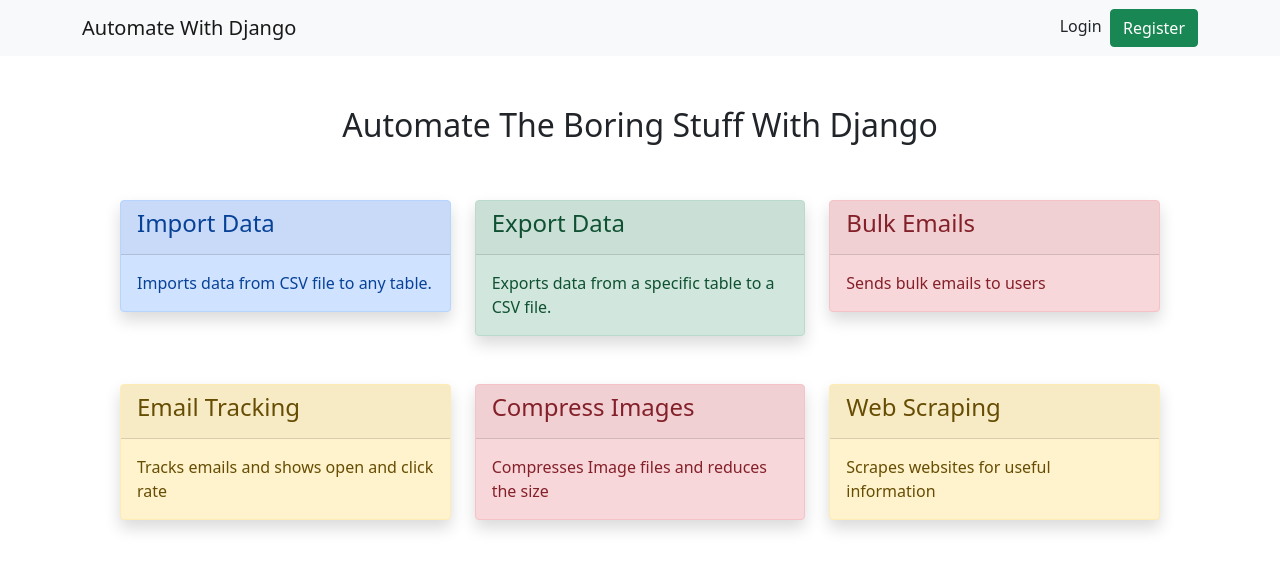
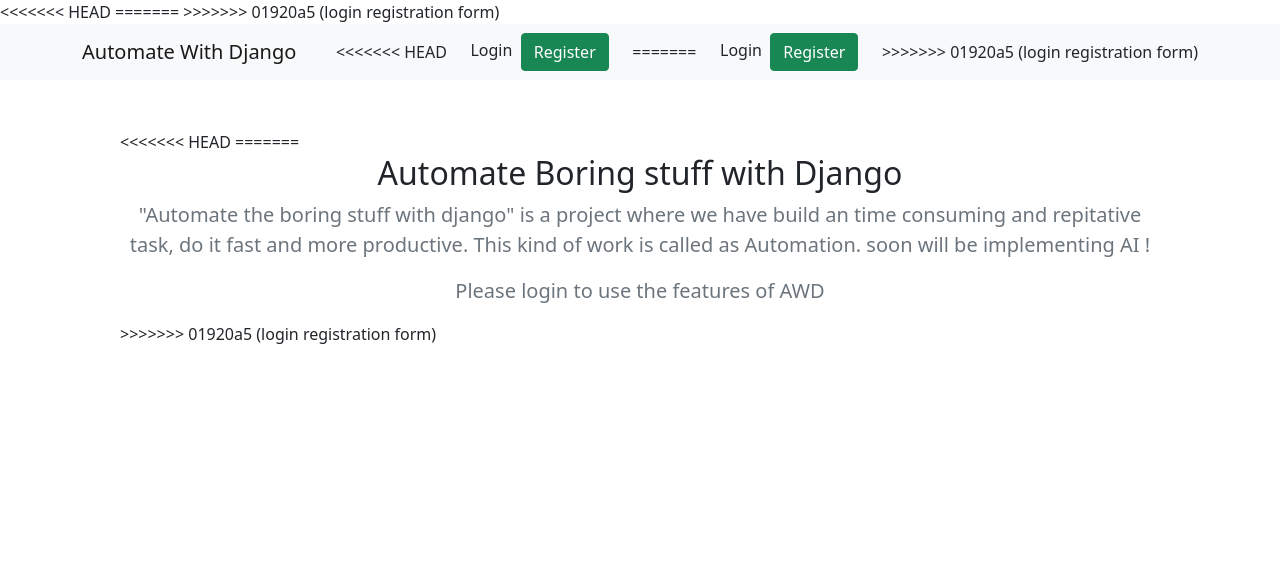
Before and after one commit to vinodsagar260981/automatewithdjango, a Django app: template templates/home.html in a window 1280 px wide. Shown: the top 570 px of the page. Run offline with Django 5.2, Linux system fonts and the light colour scheme; the template is opened without the code that fills it, so the values that code supplies are empty.

Commit message:
login registration form

```diff
--- a/templates/base.html
+++ b/templates/base.html
@@ -16,11 +16,25 @@
       integrity="sha384-MrcW6ZMFYlzcLA8Nl+NtUVF0sA7MsXsP1UyJoMp4YLEuNSfAP+JcXn/tWtIaxVXM"
       crossorigin="anonymous"
     ></script>
+<<<<<<< HEAD
+=======
+    <script src="https://ajax.googleapis.com/ajax/libs/jquery/3.7.1/jquery.min.js"></script>
+>>>>>>> 01920a5 (login registration form)
     <script src="{% static 'js/custom.js' %}"></script>
     <style>
       .form-group{
         padding: 15px !important;
       }
+<<<<<<< HEAD
+=======
+      .home-info{
+        position: absolute;
+        top: 50%;
+        left: 50%;
+        transform: translate(-50%, -50%);
+        padding: 20px;
+      }
+>>>>>>> 01920a5 (login registration form)
     </style>
   </head>
   <body>
@@ -28,11 +42,27 @@
     <nav class="navbar navbar-light bg-light">
       <div class="container">
         <a class="navbar-brand" href="{% url 'home' %}">Automate With Django</a>
+<<<<<<< HEAD
         <div>
           <a href="#" class="float-right text-decoration-none text-dark">Login</a>
           <!-- same -->
           &nbsp;<a href="#" class="float-right btn btn-success">Register</a>
         </div>
+=======
+        {% if user.is_authenticated %}
+        <div>
+          Logged as : <b>{{ user }}</b>
+          &nbsp;<a href="{% url 'logout' %}" class="float-right btn btn-outline-danger">Logout</a>
+        </div>
+
+        {% else %}
+        <div>
+          <a href="{% url 'login' %}" class="float-right text-decoration-none text-dark">Login</a>
+          <!-- same -->
+          &nbsp;<a href="{% url 'register' %}" class="float-right btn btn-success">Register</a>
+        </div>
+        {% endif %}
+>>>>>>> 01920a5 (login registration form)
       </div>
     </nav>
 
--- a/templates/home.html
+++ b/templates/home.html
@@ -3,6 +3,10 @@
 <!-- navigation -->
 {% block content %}
 <div class="container" style="padding: 50px;">
+<<<<<<< HEAD
+=======
+    {% if user.is_authenticated %}
+>>>>>>> 01920a5 (login registration form)
     <h2 class="text-center">Automate The Boring Stuff With Django</h2>
     <div class="row pt-5">
         <!-- Import data -->
@@ -90,5 +94,22 @@
             </a>
         </div>
     </div>
+<<<<<<< HEAD
+=======
+    {% else %}
+    <div class="home-info">
+        <h2 class="text-center">Automate Boring stuff with Django</h2>
+        <p class="lead text-center text-muted">
+            "Automate the boring stuff with django" is a project where we have build an time consuming and repitative
+            task, do it fast and more productive.
+            This kind of work is called as Automation.
+            soon will be implementing AI !
+        </p>
+        <p class="lead text-center text-muted">Please login to use the features of AWD </p>
+    </div>
+
+
+    {% endif %}
+>>>>>>> 01920a5 (login registration form)
 </div>
 {% endblock %}
```
Also changed, not shown: awdmain/forms.py (added, +9 -0 lines), awdmain/settings.py (+15 -0 lines), awdmain/urls.py (+7 -0 lines), awdmain/views.py (+58 -0 lines), requirements.txt (added, +21 -0 lines), templates/login.html (added, +21 -0 lines), templates/register.html (added, +21 -0 lines), 1 other file.
